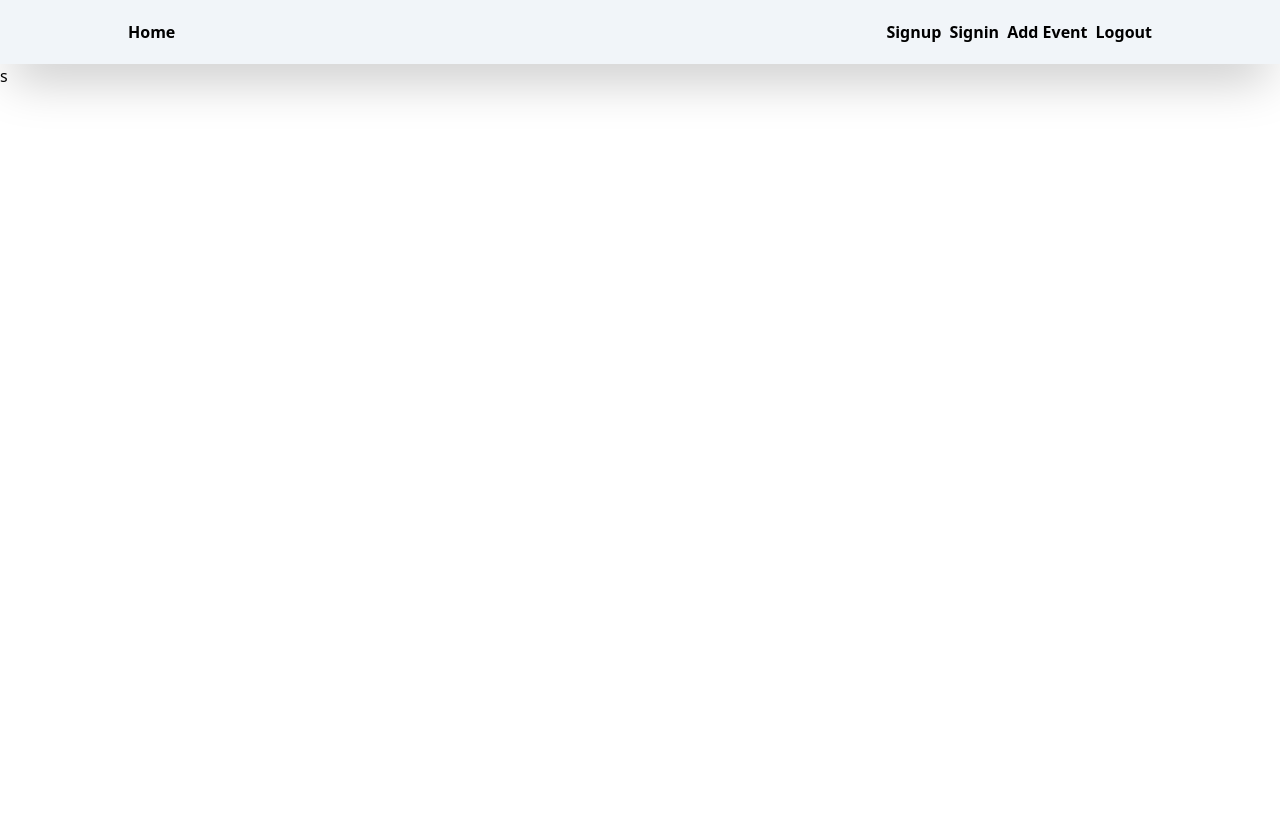
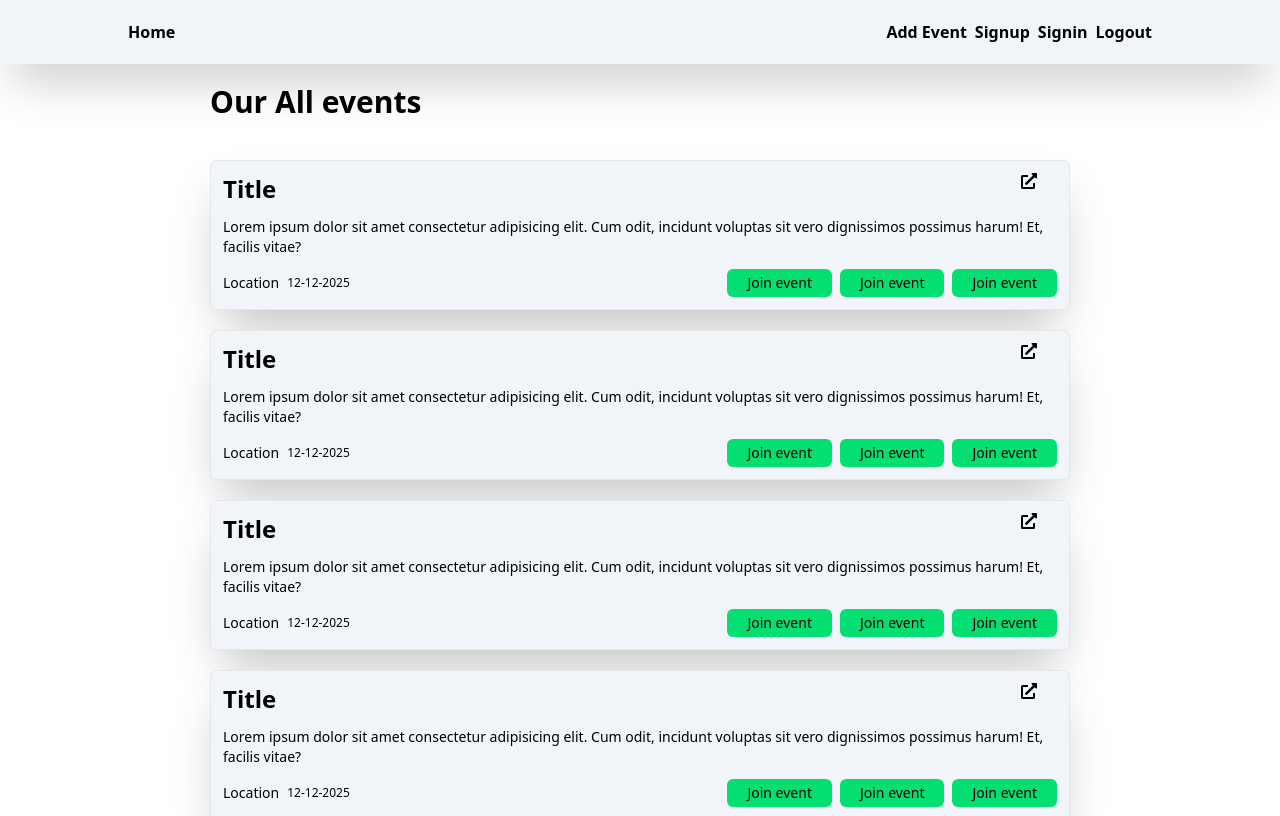
Before and after one commit to warsi0707/event-app, a React app in the folder frontend/: page / in a window 1280 px wide. Shown: the top 816 px of the page. Built offline with nearby package versions, Linux system fonts and the light colour scheme; the HTML template or start-up script is replaced by a standard one.

Commit message:
event-card.jsx

```diff
--- a/frontend/src/App.jsx
+++ b/frontend/src/App.jsx
@@ -1,6 +1,10 @@
 import {BrowserRouter, Routes, Route} from "react-router"
-import Home from "./pages/Home"
-import Navbar from "./pages/Navbar"
+import { lazy } from "react"
+const Home = lazy(()=> import("./pages/Home"))
+const Navbar = lazy(()=> import("./pages/Navbar"))
+const Signin = lazy(()=> import("./pages/Signin"))
+const Signup = lazy(()=> import("./pages/Signup"))
+const PostEvent = lazy(()=> import("./pages/PostEvent"))
 
 function App() {
 
@@ -9,6 +13,9 @@ function App() {
     <Navbar/>
       <Routes>
         <Route path="/" element={<Home/>}/>
+        <Route path="/signin" element={<Signin/>}/>
+        <Route path="/signup" element={<Signup/>}/>
+        <Route path="/post-event" element={<PostEvent/>}/>
       </Routes>
     </BrowserRouter>
   )
--- /dev/null
+++ b/frontend/src/components/EventCard.jsx
@@ -0,0 +1,28 @@
+import { memo } from "react"
+import {Link} from 'react-router'
+import { FaExternalLinkAlt } from "react-icons/fa";
+
+
+function EventCard(){
+    return (
+        <div className="w-full bg-slate-100 shadow-2xl border border-gray-200 flex flex-col gap-3 rounded-md p-3">
+            <div className="flex justify-between pr-5">
+                <h1 className="text-2xl font-semibold">Title</h1>
+                <Link to={"#"}><FaExternalLinkAlt/></Link>
+            </div>
+            <p className="text-xs md:text-sm">Lorem ipsum dolor sit amet consectetur adipisicing elit. Cum odit, incidunt voluptas sit vero dignissimos possimus harum! Et, facilis vitae?</p>
+            <div className="flex justify-between items-center">
+                <div className="flex flex-col md:flex-row md:items-center text-sm gap-2">
+                    <p>Location</p>
+                    <p className="text-xs">12-12-2025</p>
+                </div>
+                <div className="flex gap-2 justify-end">
+                    <button className="bg-green-400 cursor-pointer text-xs p-1 md:text-sm md:px-5 rounded-md" >Join event</button>
+                    <button className="bg-green-400 cursor-pointer text-xs p-1 md:text-sm md:px-5 rounded-md" >Join event</button>
+                    <button className="bg-green-400 cursor-pointer text-xs p-1 md:text-sm md:px-5 rounded-md" >Join event</button>
+                </div>
+            </div>
+        </div>
+    )
+}
+export default memo(EventCard)
--- a/frontend/src/components/SideNavbar.jsx
+++ b/frontend/src/components/SideNavbar.jsx
@@ -1,13 +1,12 @@
-import { Link } from "react-router";
 import SideNavLink from "./SideNavLink";
 
 export default function Sidenavbar(){
     return (
         <div className="min-h-screen w-1/2 bg-slate-300 fixed right-0 sm:hidden z-50 p-5 flex flex-col gap-3 items-center">
            <SideNavLink title={"Home"} links={"/"}/>
-           <SideNavLink title={"Add event"} links={"/"}/>
-           <SideNavLink title={"Signin"} links={"/"}/>
-           <SideNavLink title={"Signup"} links={"/"}/>
+           <SideNavLink title={"Add event"} links={"/post-event"}/>
+           <SideNavLink title={"Signin"} links={"/signin"}/>
+           <SideNavLink title={"Signup"} links={"/signup"}/>
            <button className="w-full p-2 px-5 rounded-md hover:bg-red-400 cursor-pointer hover:text-white flex items-start transition-all duration-300">Logout</button>
         </div>
     )
--- a/frontend/src/pages/Home.jsx
+++ b/frontend/src/pages/Home.jsx
@@ -1,5 +1,16 @@
+import EventCard from "../components/EventCard";
+
 export default function Home(){
     return (
-        <div>s</div>
+        <div className="w-full p-5 md:w-[900px] mx-auto">
+            <h1 className="text-3xl font-semibold ">Our All events</h1>
+            <div className="w-full min-h-screen flex flex-col gap-5 mx-auto py-10">
+                <EventCard/>
+                <EventCard/>
+                <EventCard/>
+                <EventCard/>
+                <EventCard/>
+            </div>
+        </div>
     )
 }
--- a/frontend/src/pages/Navbar.jsx
+++ b/frontend/src/pages/Navbar.jsx
@@ -11,9 +11,9 @@ export default function Navbar(){
             <div className="bg-slate-100 shadow-2xl w-full p-5 text-black flex justify-between items-center px-10 md:px-32">
             <Link to={"/"} className="font-bold">Home</Link>
             <div className="hidden sm:flex items-center gap-2">
-                <Link to={"/"} className="font-bold hover:text-blue-500">Signup</Link>
-                <Link to={"/"} className="font-bold hover:text-blue-500">Signin</Link>
-                <Link to={"/"} className="font-bold hover:text-blue-500">Add Event</Link>
+                <Link to={"/post-event"} className="font-bold hover:text-blue-500">Add Event</Link>
+                <Link to={"/signup"} className="font-bold hover:text-blue-500">Signup</Link>
+                <Link to={"/signin"} className="font-bold hover:text-blue-500">Signin</Link>
                 <button className="font-bold hover:text-red-500 cursor-pointer">Logout</button>
             </div>
             <div className="sm:hidden flex items-center">
```
